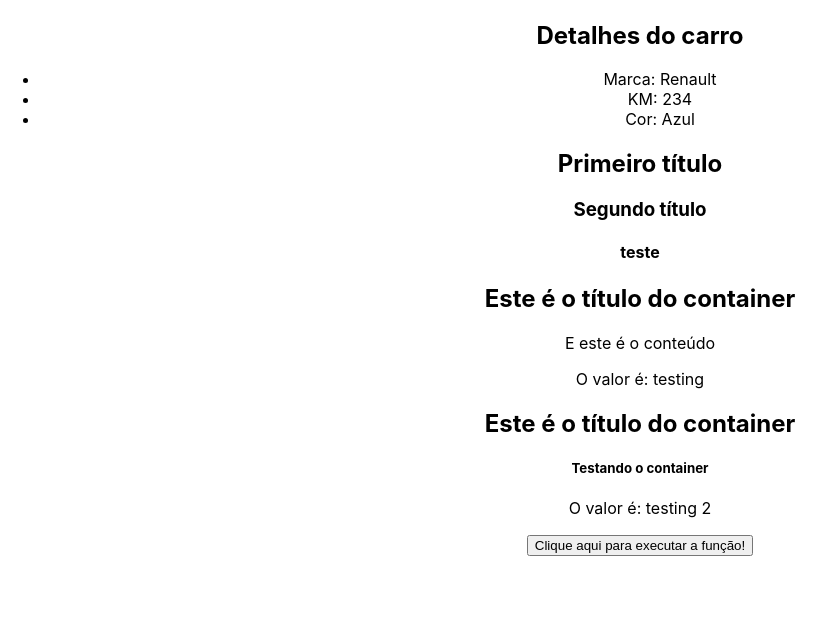
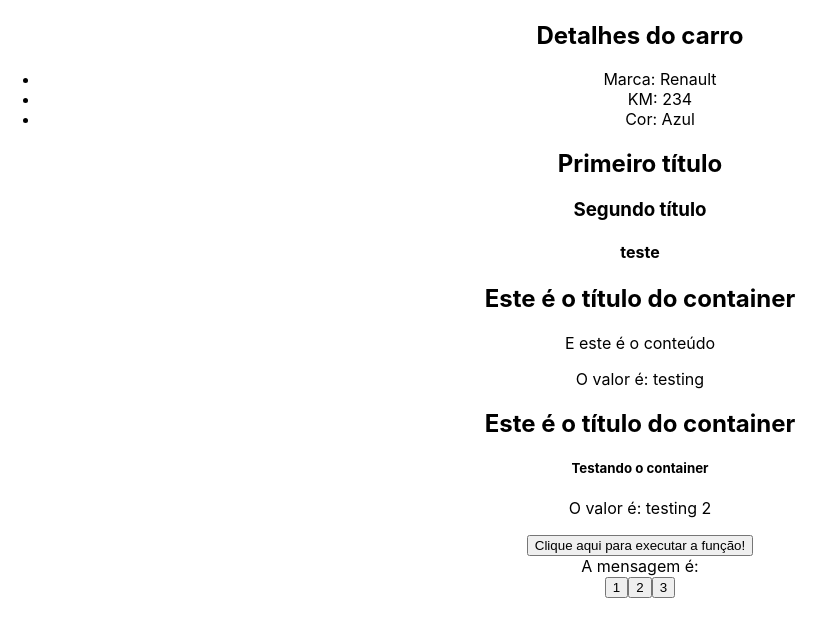
Before and after one commit to PatrikAlmeida/react, a React (Create React App) app in the folder avancando/: page / in a window 1280 px wide. Shown: the part 2308-2944 px from the top of the page, without its empty margins (0-835 px from the left). Built offline with nearby package versions, Linux system fonts and the light colour scheme.

Commit message:
state lift

```diff
--- a/avancando/src/App.js
+++ b/avancando/src/App.js
@@ -10,6 +10,8 @@
 import Fragments from './components/Fragments';
 import Container from './components/Container';
 import ExecuteFunction from './components/ExecuteFunction';
+import Message from './components/Message';
+import ChangeMessageState from './components/ChangeMessageState';
 
 
 
@@ -25,6 +27,12 @@
 
   function showMessage() {
     console.log("Evento do componente pai!")
+  }
+
+  const [message, setMessage] = useState("")
+
+  const handleMessage = (msg) => {
+    setMessage(msg)
   }
 
   return (
@@ -69,6 +77,9 @@
       </Container>
       {/* executar função */}
       <ExecuteFunction myFunction={showMessage} />
+      {/* state lift */}
+      <Message msg={message} />
+      <ChangeMessageState handleMessage={handleMessage} />
     </div>
   );
 }
--- /dev/null
+++ b/avancando/src/components/ChangeMessageState.js
@@ -0,0 +1,15 @@
+import React from 'react'
+
+const ChangeMessageState = ({ handleMessage }) => {
+    const messages = ["Oi", "Olá", "Oi, tudo bem?"]
+
+  return (
+    <div>
+        <button onClick={() => handleMessage(messages[0])}>1</button>
+        <button onClick={() => handleMessage(messages[1])}>2</button>
+        <button onClick={() => handleMessage(messages[2])}>3</button>
+    </div>
+  )
+}
+
+export default ChangeMessageState
--- /dev/null
+++ b/avancando/src/components/Message.js
@@ -0,0 +1,9 @@
+import React from 'react'
+
+const Message = ({ msg }) => {
+  return (
+    <div>A mensagem é: {msg}</div>
+  )
+}
+
+export default Message
```
